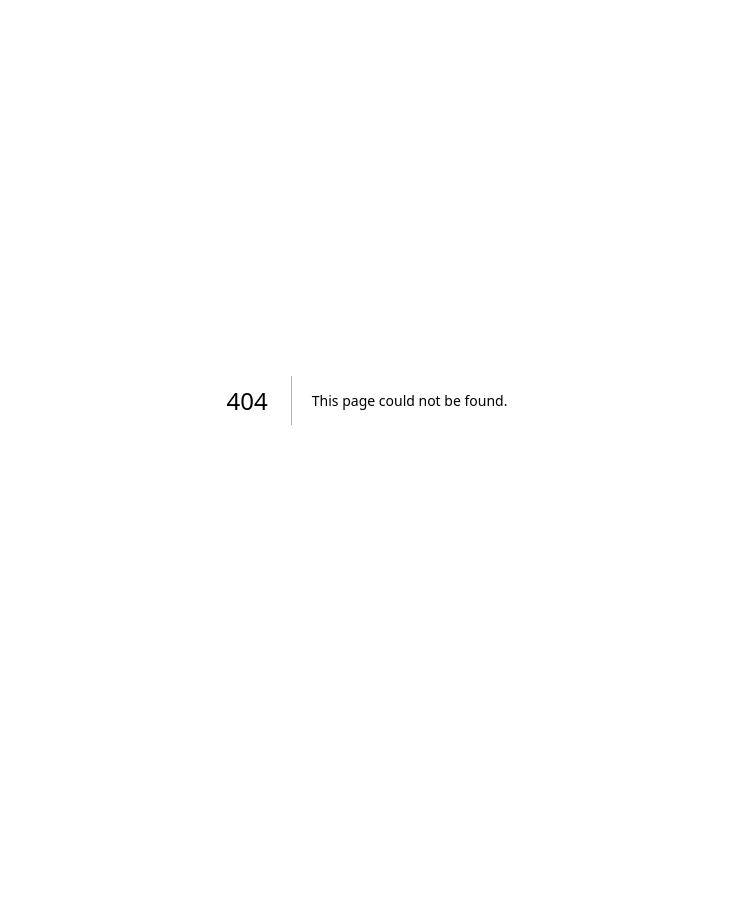
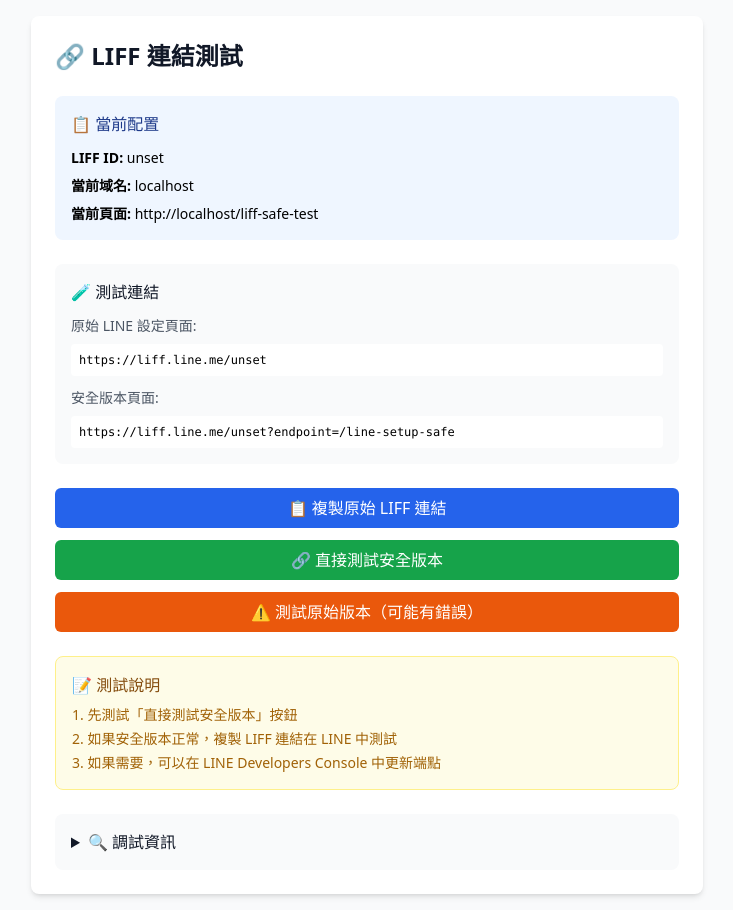
Before and after one commit to milk137592000/Leave, a Next.js app: page /liff-safe-test in a window 1280 px wide. Before the commit this address had no page. Shown: the whole page, without its empty margins (273-1006 px from the left). Before the commit the page ends 800 px from the top, so only its background shows below. Built offline with nearby package versions, Linux system fonts and the light colour scheme; no server answers.

Commit message:
添加 LIFF 安全測試頁面

```diff
--- /dev/null
+++ b/src/app/liff-safe-test/page.tsx
@@ -0,0 +1,134 @@
+'use client';
+
+import { useState, useEffect } from 'react';
+
+export default function LiffSafeTestPage() {
+    const [isClient, setIsClient] = useState(false);
+
+    useEffect(() => {
+        setIsClient(true);
+    }, []);
+
+    if (!isClient) {
+        return (
+            <div className="min-h-screen bg-gray-50 flex items-center justify-center">
+                <div className="text-center">
+                    <div className="animate-spin rounded-full h-12 w-12 border-b-2 border-blue-600 mx-auto mb-4"></div>
+                    <p className="text-gray-600">載入中...</p>
+                </div>
+            </div>
+        );
+    }
+
+    const liffId = process.env.NEXT_PUBLIC_LIFF_ID || '2007680034-QnRpBayW';
+    const currentDomain = window.location.hostname;
+    const currentUrl = window.location.href;
+
+    return (
+        <div className="min-h-screen bg-gray-50 p-4">
+            <div className="max-w-2xl mx-auto">
+                <div className="bg-white rounded-lg shadow-md p-6">
+                    <h1 className="text-2xl font-bold text-gray-900 mb-6">
+                        🔗 LIFF 連結測試
+                    </h1>
+
+                    <div className="space-y-6">
+                        {/* 當前配置 */}
+                        <div className="bg-blue-50 rounded-lg p-4">
+                            <h3 className="font-medium text-blue-900 mb-3">📋 當前配置</h3>
+                            <div className="space-y-2 text-sm">
+                                <div><strong>LIFF ID:</strong> {liffId}</div>
+                                <div><strong>當前域名:</strong> {currentDomain}</div>
+                                <div><strong>當前頁面:</strong> {currentUrl}</div>
+                            </div>
+                        </div>
+
+                        {/* 測試連結 */}
+                        <div className="bg-gray-50 rounded-lg p-4">
+                            <h3 className="font-medium text-gray-900 mb-3">🧪 測試連結</h3>
+                            <div className="space-y-3">
+                                <div>
+                                    <p className="text-sm text-gray-600 mb-2">原始 LINE 設定頁面:</p>
+                                    <code className="text-xs bg-white p-2 rounded block break-all">
+                                        https://liff.line.me/{liffId}
+                                    </code>
+                                </div>
+
+                                <div>
+                                    <p className="text-sm text-gray-600 mb-2">安全版本頁面:</p>
+                                    <code className="text-xs bg-white p-2 rounded block break-all">
+                                        https://liff.line.me/{liffId}?endpoint=/line-setup-safe
+                                    </code>
+                                </div>
+                            </div>
+                        </div>
+
+                        {/* 操作按鈕 */}
+                        <div className="space-y-3">
+                            <button
+                                onClick={() => {
+                                    const url = `https://liff.line.me/${liffId}`;
+                                    if (navigator.clipboard) {
+                                        navigator.clipboard.writeText(url);
+                                        alert('原始 LIFF 連結已複製');
+                                    } else {
+                                        alert(`原始 LIFF 連結: ${url}`);
+                                    }
+                                }}
+                                className="w-full bg-blue-600 text-white py-2 px-4 rounded-md hover:bg-blue-700 transition-colors"
+                            >
+                                📋 複製原始 LIFF 連結
+                            </button>
+
+                            <button
+                                onClick={() => {
+                                    window.location.href = '/line-setup-safe';
+                                }}
+                                className="w-full bg-green-600 text-white py-2 px-4 rounded-md hover:bg-green-700 transition-colors"
+                            >
+                                🔗 直接測試安全版本
+                            </button>
+
+                            <button
+                                onClick={() => {
+                                    window.location.href = '/line-setup';
+                                }}
+                                className="w-full bg-orange-600 text-white py-2 px-4 rounded-md hover:bg-orange-700 transition-colors"
+                            >
+                                ⚠️ 測試原始版本（可能有錯誤）
+                            </button>
+                        </div>
+
+                        {/* 說明 */}
+                        <div className="bg-yellow-50 border border-yellow-200 rounded-lg p-4">
+                            <h3 className="font-medium text-yellow-800 mb-2">📝 測試說明</h3>
+                            <div className="text-yellow-700 text-sm space-y-1">
+                                <p>1. 先測試「直接測試安全版本」按鈕</p>
+                                <p>2. 如果安全版本正常，複製 LIFF 連結在 LINE 中測試</p>
+                                <p>3. 如果需要，可以在 LINE Developers Console 中更新端點</p>
+                            </div>
+                        </div>
+
+                        {/* 調試資訊 */}
+                        <details className="bg-gray-50 rounded-lg p-4">
+                            <summary className="cursor-pointer font-medium text-gray-900">
+                                🔍 調試資訊
+                            </summary>
+                            <div className="mt-3 text-sm text-gray-600">
+                                <pre className="bg-white p-3 rounded text-xs overflow-auto">
+{JSON.stringify({
+    liffId,
+    currentDomain,
+    currentUrl,
+    userAgent: navigator.userAgent,
+    timestamp: new Date().toISOString()
+}, null, 2)}
+                                </pre>
+                            </div>
+                        </details>
+                    </div>
+                </div>
+            </div>
+        </div>
+    );
+}
```
